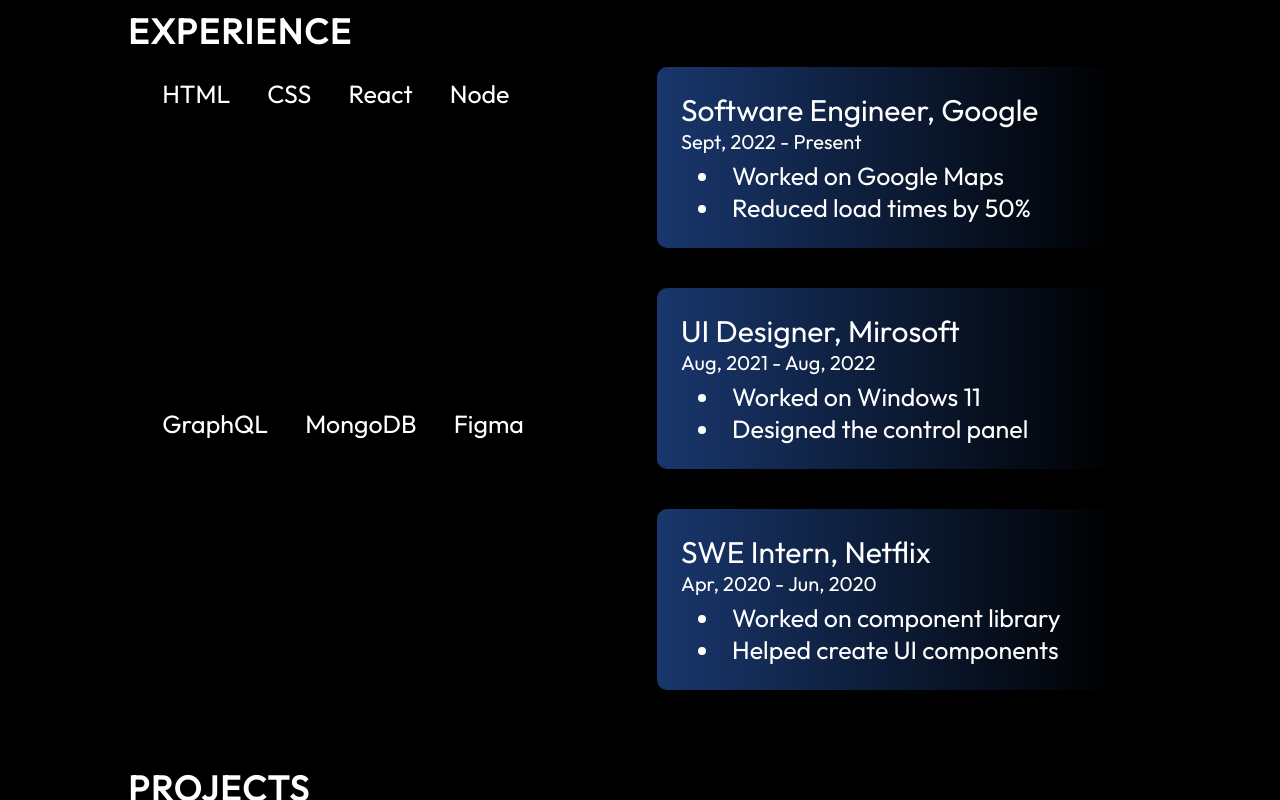
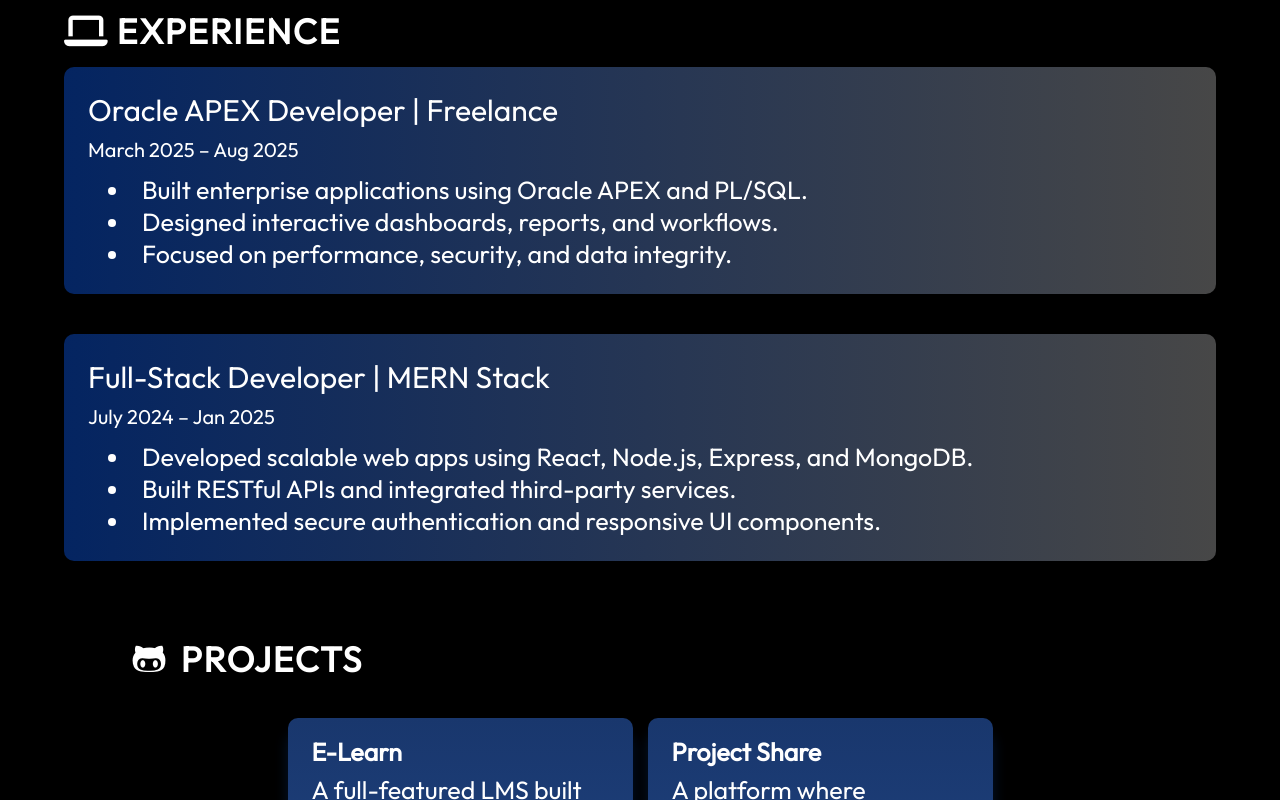
Before and after one commit to surjith1/portfolio, a React (Vite) app: page / in a window 1280 px wide. Shown: the part 1520-2320 px from the top of the page. Built offline with nearby package versions, Linux system fonts and the light colour scheme.

Commit message:
complete updates

```diff
--- a/src/components/About/About.jsx
+++ b/src/components/About/About.jsx
@@ -4,7 +4,7 @@
 export const About = () => {
   return (
     <section className={styles.container} id="about">
-      <h2 className={styles.title}>About</h2>
+      <h2 className={styles.title}><i class="fa-solid fa-message"></i> About</h2>
       <br /> <br />
       <div className={styles.content}>
         <ul className={styles.aboutItems}>
--- a/src/components/Experience/Experience.jsx
+++ b/src/components/Experience/Experience.jsx
@@ -1,46 +1,35 @@
 import React from "react";
-
 import styles from "./Experience.module.css";
-import skills from "../../data/skills.json";
-import history from "../../data/history.json";
 
 export const Experience = () => {
   return (
     <section className={styles.container} id="experience">
-      <h2 className={styles.title}>Experience</h2>
+      <h2 className={styles.title}><i class="fa-solid fa-laptop"></i> Experience</h2>
       <div className={styles.content}>
-        <div className={styles.skills}>
-          {skills.map((skill, id) => {
-            return (
-              <div key={id} className={styles.skill}>
-                <div className={styles.skillImageContainer}>
-                  {/* <img src={getImageUrl(skill.imageSrc)} alt={skill.title} /> */}
-                </div>
-                <p>{skill.title}</p>
-              </div>
-            );
-          })}
-        </div>
         <ul className={styles.history}>
-          {history.map((historyItem, id) => {
-            return (
-              <li key={id} className={styles.historyItem}>
-                {/* <img
-                  src={getImageUrl(historyItem.imageSrc)}
-                  alt={`${historyItem.organisation} Logo`}
-                /> */}
-                <div className={styles.historyItemDetails}>
-                  <h3>{`${historyItem.role}, ${historyItem.organisation}`}</h3>
-                  <p>{`${historyItem.startDate} - ${historyItem.endDate}`}</p>
-                  <ul>
-                    {historyItem.experiences.map((experience, id) => {
-                      return <li key={id}>{experience}</li>;
-                    })}
-                  </ul>
-                </div>
-              </li>
-            );
-          })}
+          <li className={styles.historyItem}>
+            <div className={styles.historyItemDetails}>
+              <h3>Oracle APEX Developer | Freelance</h3>
+              <p>March 2025 – Aug 2025</p>
+              <ul>
+                <li>Built enterprise applications using Oracle APEX and PL/SQL.</li>
+                <li>Designed interactive dashboards, reports, and workflows.</li>
+                <li>Focused on performance, security, and data integrity.</li>
+              </ul>
+            </div>
+          </li>
+
+          <li className={styles.historyItem}>
+            <div className={styles.historyItemDetails}>
+              <h3>Full-Stack Developer | MERN Stack</h3>
+              <p>July 2024 – Jan 2025</p>
+              <ul>
+                <li>Developed scalable web apps using React, Node.js, Express, and MongoDB.</li>
+                <li>Built RESTful APIs and integrated third-party services.</li>
+                <li>Implemented secure authentication and responsive UI components.</li>
+              </ul>
+            </div>
+          </li>
         </ul>
       </div>
     </section>
--- a/src/components/Experience/Experience.module.css
+++ b/src/components/Experience/Experience.module.css
@@ -3,8 +3,10 @@
 .container {
   color: var(--color-text);
   margin-top: 79px;
-  margin-left: 10%;
-  margin-right: 10%;
+  padding-left: 5%;
+  padding-right: 5%;
+  width: 100%;
+  box-sizing: border-box;
 }
 
 .title {
@@ -13,51 +15,24 @@
   font-weight: 700;
   letter-spacing: 1.75px;
   text-transform: uppercase;
+  max-width: 1200px;
+  margin: 0 auto;
 }
 
 .content {
   display: flex;
   flex-direction: row;
-  justify-content: space-evenly;
+  justify-content: flex-start;
   margin-top: 14px;
-}
-
-.skills {
-  width: 45%;
-  display: flex;
-  flex-wrap: wrap;
-  gap: 37px;
-}
-
-.skill {
-  display: flex;
-  flex-direction: column;
-  align-items: center;
-  gap: 11px;
-}
-
-/* .skillImageContainer {
-  background-color: var(--color-secondary);
-  border-radius: 100%;
-  display: flex;
-  align-items: center;
-  justify-content: center;
-  width: 120px;
-  height: 120px;
-} */
-/*
-.skillImageContainer img {
-  width: 75px;
-} */
-
-.skill p {
-  font-size: 25px;
-  font-family: var(--font-roboto);
-  font-weight: 500;
+  max-width: 1200px;
+  margin-left: auto;
+  margin-right: auto;
+  gap: 40px;
+  box-sizing: border-box;
 }
 
 .history {
-  width: 45%;
+  width: 100%;
   display: flex;
   flex-direction: column;
   gap: 40px;
@@ -69,9 +44,11 @@
   align-items: center;
   gap: 17px;
   background: #19376d;
-  background: linear-gradient(90deg, #19376d 0%, rgba(25, 55, 109, 0) 100%);
+  background: linear-gradient(90deg, rgba(7, 61, 162, 0.6) 0%, rgb(71, 71, 71) 100%);
   border-radius: 10px;
   padding: 24px;
+  width: 100%;
+  box-sizing: border-box;
 }
 
 .historyItem img {
@@ -80,24 +57,28 @@
 
 .historyItemDetails {
   font-family: var(--font-roboto);
+  flex: 1;
 }
 
 .historyItemDetails h3 {
   font-size: 30px;
   font-weight: 500;
+  margin: 0 0 8px 0;
 }
 
 .historyItemDetails p {
   font-size: 20px;
   font-weight: 300;
+  margin: 0 0 12px 0;
 }
 
 .historyItemDetails ul {
-  margin-top: 6px;
+  margin: 0;
+  margin-left: 20px;
   list-style-position: inside;
   font-size: 25px;
   list-style-type: disc;
-  margin-left: 17px;
+  padding-left: 0;
 }
 
 @media screen and (max-width: 830px) {
@@ -107,14 +88,25 @@
     gap: 34px;
   }
 
-  .skills {
+  .history {
     width: 100%;
-    flex-direction: row;
-    justify-content: center;
+    gap: 20px;
   }
 
-  .history {
-    width: 100%;
-    gap: 9px;
+  .historyItem {
+    flex-direction: column;
+    align-items: flex-start;
+  }
+
+  .historyItemDetails h3 {
+    font-size: 24px;
+  }
+
+  .historyItemDetails p {
+    font-size: 18px;
+  }
+
+  .historyItemDetails ul {
+    font-size: 20px;
   }
 }
--- a/src/components/Projects/ProjectCard.jsx
+++ b/src/components/Projects/ProjectCard.jsx
@@ -8,11 +8,11 @@
 }) => {
   return (
     <div className={styles.container}>
-      <img
+      {/* <img
         src={getImageUrl(imageSrc)}
         alt={`Image of ${title}`}
         className={styles.image}
-      />
+      /> */}
       <h3 className={styles.title}>{title}</h3>
       <p className={styles.description}>{description}</p>
       <ul className={styles.skills}>
@@ -25,9 +25,9 @@
         })}
       </ul>
       <div className={styles.links}>
-        <a href={demo} className={styles.link}>
+        {/* <a href={demo} className={styles.link}>
           Demo
-        </a>
+        </a> */}
         <a href={source} className={styles.link}>
           Source
         </a>
--- a/src/components/Projects/ProjectCard.module.css
+++ b/src/components/Projects/ProjectCard.module.css
@@ -4,7 +4,7 @@
   display: flex;
   flex-direction: column;
   border-radius: 10px;
-  background: linear-gradient(180deg, #576cbc 0%, #132a53 100%);
+  background: linear-gradient(180deg, #19376d 0%, #254e94 100%);
   box-shadow: 0 16px 14px 0 #04152d;
   padding: 18px 24px;
   max-width: 345px;
--- a/src/components/Projects/Projects.jsx
+++ b/src/components/Projects/Projects.jsx
@@ -8,7 +8,7 @@
 export const Projects = () => {
   return (
     <section className={styles.container} id="projects">
-      <h2 className={styles.title}>Projects</h2>
+      <h2 className={styles.title}><i class="fa-brands fa-github-alt"></i> Projects</h2>
       <div className={styles.projects}>
         {projects.map((project, id) => {
           return <ProjectCard key={id} project={project} />;
--- a/src/data/projects.json
+++ b/src/data/projects.json
@@ -1,26 +1,26 @@
 [
   {
-    "title": "Project A",
-    "imageSrc": "projects/project.png",
-    "description": "This is a project made to learn the latest languages by building an app.",
-    "skills": ["React", "Express", "Node"],
+    "title": "E-Learn",
+     "imageSrc": "projects/project.png",
+    "description": "A full-featured LMS built with the MERN stack. It allows users to enroll in courses, track progress, and access educational content in an interactive way.",
+    "skills": ["React", "Express", "Node", "MongoDb"],
     "demo": "https://www.example.com",
-    "source": "https://www.github.com"
+    "source": "https://github.com/surjith1/mern-lms"
   },
   {
-    "title": "Project B",
+    "title": "Project Share",
     "imageSrc": "projects/project.png",
-    "description": "This is a project made to learn the latest languages by building an app.",
-    "skills": ["React", "Express", "Node", "Sass"],
+    "description": "A platform where developers can showcase and share their projects. Users can upload project details, view others’ work, and explore a growing collection of tech projects.",
+    "skills": ["React", "Express", "Node", "MongoDb"],
     "demo": "https://www.example.com",
-    "source": "https://www.github.com"
+    "source": "https://github.com/surjith1/project-vault"
   },
   {
-    "title": "Project C",
+    "title": "E-Commerce",
     "imageSrc": "projects/project.png",
-    "description": "This is a project made to learn the latest languages by building an app.",
-    "skills": ["React", "Express", "Node"],
+    "description": "A complete e-commerce web application supporting product listings, cart management, secure checkout, and order tracking built using the MERN stack.",
+    "skills": ["React", "Express", "Node", "MongoDb"],
     "demo": "https://www.example.com",
-    "source": "https://www.github.com"
+    "source": "https://github.com/surjith1/ecommerce"
   }
 ]
--- a/src/var.css
+++ b/src/var.css
@@ -2,7 +2,7 @@
     --color-text: #fff;
 
     --color-primary: #005ae1;
-    --color-secondary: #0008ff76;
+    --color-secondary: rgba(7, 61, 162, 0.6);
     --color-dark: #00d6fc90;
     --color-bg: #000000;
 
```
